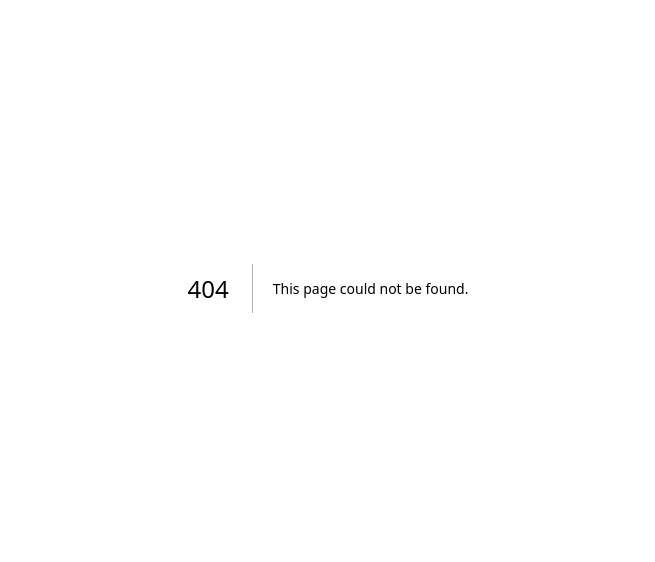
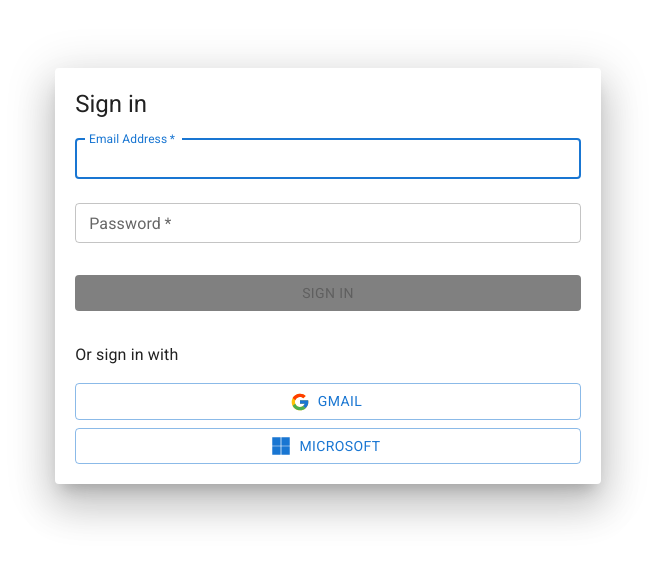
Before and after one commit to jcmn182/digicard, a Next.js app: page /sign_in in a window 1280 px wide. Before the commit this address had no page. Shown: the part 112-674 px from the top of the page, without its empty margins (312-967 px from the left). Built offline with nearby package versions, Linux system fonts and the light colour scheme.

Commit message:
login component and pages were created

```diff
--- /dev/null
+++ b/src/app/sign_in/page.tsx
@@ -0,0 +1,7 @@
+import Login from '../../components/login';
+
+export default function LoginPage(): JSX.Element {
+  return (
+    <Login />
+  );
+}
--- /dev/null
+++ b/src/components/login/index.tsx
@@ -0,0 +1,121 @@
+'use client';
+
+import { useState } from 'react';
+import {
+  Button, TextField, Container, Typography, Grid, Paper,
+} from '@mui/material';
+import { FcGoogle } from 'react-icons/fc';
+import { FaMicrosoft } from 'react-icons/fa';
+
+export default function LoginPage() {
+  const [formData, setFormData] = useState({ email: '', password: '' });
+  const [isValidEmail, setIsValidEmail] = useState(true);
+
+  const handleChange = (e: { target: { name: string; value: string; }; }) => {
+    const { name, value } = e.target;
+    setFormData((prevData) => ({ ...prevData, [name]: value }));
+
+    if (name === 'email') {
+      const emailRegex = /^[A-Z0-9._%+-]+@[A-Z0-9.-]+\.[A-Z]{2,4}$/i;
+      setIsValidEmail(emailRegex.test(value));
+    }
+  };
+
+  const handleSubmit = (e: { preventDefault: () => void; }) => {
+    e.preventDefault();
+    console.log(formData);
+    // Send this data to your server
+  };
+
+  const isFormValid = formData.email && formData.password && isValidEmail;
+
+  return (
+    <Container component="main" maxWidth="md">
+      <Grid
+        container
+        spacing={3}
+        direction="column"
+        justifyContent="center"
+        alignItems="center"
+        style={{ minHeight: '100vh' }}
+      >
+        <Grid item xs={12} sm={8} md={6}>
+          <Paper elevation={24} style={{ padding: '20px' }}>
+            <Typography component="h1" variant="h5">
+              Sign in
+            </Typography>
+
+            <form noValidate onSubmit={handleSubmit} style={{ width: '100%', marginTop: 3 }}>
+              <TextField
+                size="small"
+                variant="outlined"
+                margin="normal"
+                required
+                fullWidth
+                id="email"
+                label="Email Address"
+                name="email"
+                autoComplete="email"
+                autoFocus
+                value={formData.email}
+                onChange={handleChange}
+                error={!isValidEmail}
+                helperText={!isValidEmail ? 'Invalid email format' : ''}
+              />
+              <TextField
+                size="small"
+                variant="outlined"
+                margin="normal"
+                required
+                fullWidth
+                name="password"
+                label="Password"
+                type="password"
+                id="password"
+                autoComplete="current-password"
+                value={formData.password}
+                onChange={handleChange}
+              />
+              <Button
+                type="submit"
+                fullWidth
+                variant="contained"
+                style={{ margin: '24px 0 16px', backgroundColor: isFormValid ? '#16405c' : 'gray' }}
+                disabled={!isFormValid}
+              >
+                Sign In
+              </Button>
+            </form>
+
+            <Typography variant="body1" style={{ margin: '16px 0' }}>
+              Or sign in with
+            </Typography>
+
+            <Button
+              variant="outlined"
+              fullWidth
+              startIcon={<FcGoogle />}
+              style={{ marginBottom: '8px' }}
+              onClick={() => {
+                // Add Gmail authentication logic here
+              }}
+            >
+              Gmail
+            </Button>
+
+            <Button
+              variant="outlined"
+              fullWidth
+              startIcon={<FaMicrosoft />}
+              onClick={() => {
+                // Add Microsoft authentication logic here
+              }}
+            >
+              Microsoft
+            </Button>
+          </Paper>
+        </Grid>
+      </Grid>
+    </Container>
+  );
+}
```
